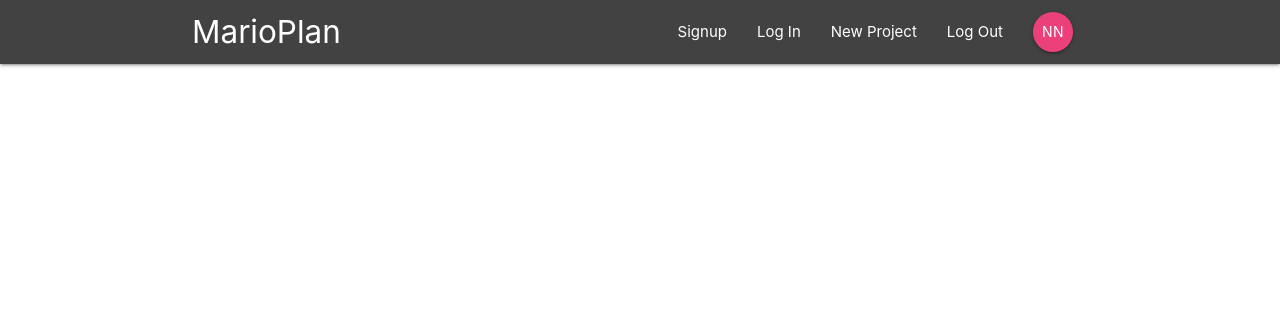
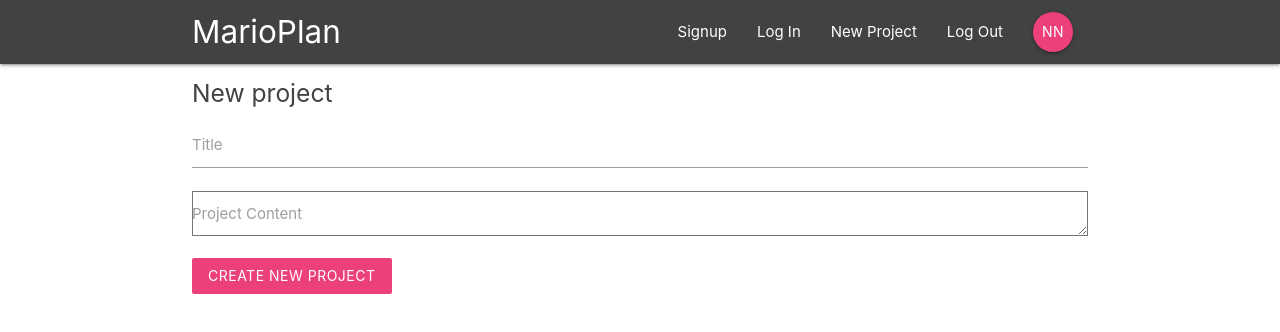
Before and after one commit to earGO/react-redux-firebase, a React (Create React App) app: page /create in a window 1280 px wide. Shown: the top 332 px of the page. Built offline with nearby package versions, Linux system fonts and the light colour scheme.

Commit message:
created new-project route

```diff
--- a/src/components/Layout/SignedInLinks/SignedInLinks.js
+++ b/src/components/Layout/SignedInLinks/SignedInLinks.js
@@ -4,13 +4,10 @@ import { NavLink } from "react-router-dom";
 const SignedInLinks = () => {
     return (
         <ul className="right">
-            <li><NavLink to={'/'} className={''}>New Project</NavLink></li>
+            <li><NavLink to={'/create'} className={''}>New Project</NavLink></li>
             <li><NavLink to={'/'} className={''}>Log Out</NavLink></li>
             <li><NavLink to={'/'} className={'btn btn-floating pink lighten-1'}>NN</NavLink></li>
         </ul>
-
-
-
     )
 };
 
--- a/src/components/Projects/CreateProject/CreateProject.js
+++ b/src/components/Projects/CreateProject/CreateProject.js
@@ -1,12 +1,48 @@
 import React from 'react';
 
-const CreateProject = () => {
-    return (
-        <div>
-            <p>This is a CreateProject dumb React Component</p>
-        </div>
+class CreateProject extends React.Component {
+    constructor(){
+        super();
+        this.state={
+            title:'',
+            content:''
+        }
+    }
 
-    )
+    handleChange =(e)=>{
+        this.setState({
+            [e.target.id]:e.target.value
+        })
+    };
+
+    handleSubmit=(e)=>{
+        e.preventDefault();
+        console.log(this.state)
+    }
+
+    render() {
+        return (
+            <div className={'container'}>
+                <form onSubmit={this.handleSubmit} className="white ">
+                    <h5 className="grey-text text-darken-3">New project</h5>
+                    <div className="input-field">
+                        <label htmlFor="title">Title</label>
+                        <input type="text" id={'title'} onChange={this.handleChange} />
+                    </div>
+                    <div className="input-field">
+                        <label htmlFor="content">Project Content</label>
+                        <textarea id={'content'} className={'materiaize-textarea'} cols='30' rows={'10'} onChange={this.handleChange} />
+                    </div>
+                    <div className="input-field">
+                        <button className="btn pink lighten-1 z-depth-0" type={'submit'}>Create new project</button>
+                    </div>
+                </form>
+            </div>
+
+        )
+    }
+
+
 };
 
 export default CreateProject;
--- a/src/containers/App/App.js
+++ b/src/containers/App/App.js
@@ -6,6 +6,7 @@ import Dashboard from "../../components/Dashboard/Dashboard/Dashboard";
 import ProjectDetails from "../../components/Projects/ProjectDetails/ProjectDetails";
 import SignIn from "../../components/Auth/SignIn/SignIn";
 import SignUp from "../../components/Auth/SignUp/SignUp";
+import CreateProject from "../../components/Projects/CreateProject/CreateProject";
 
 function App() {
     return (
@@ -17,6 +18,7 @@ function App() {
                     <Route path={'/project/:id'} component={ProjectDetails}/>
                     <Route path={'/signin'} component={SignIn}/>
                     <Route path={'/signup'} component={SignUp}/>
+                    <Route path={'/create'} component={CreateProject}/>
                 </Switch>
             </div>
         </BrowserRouter>
```
